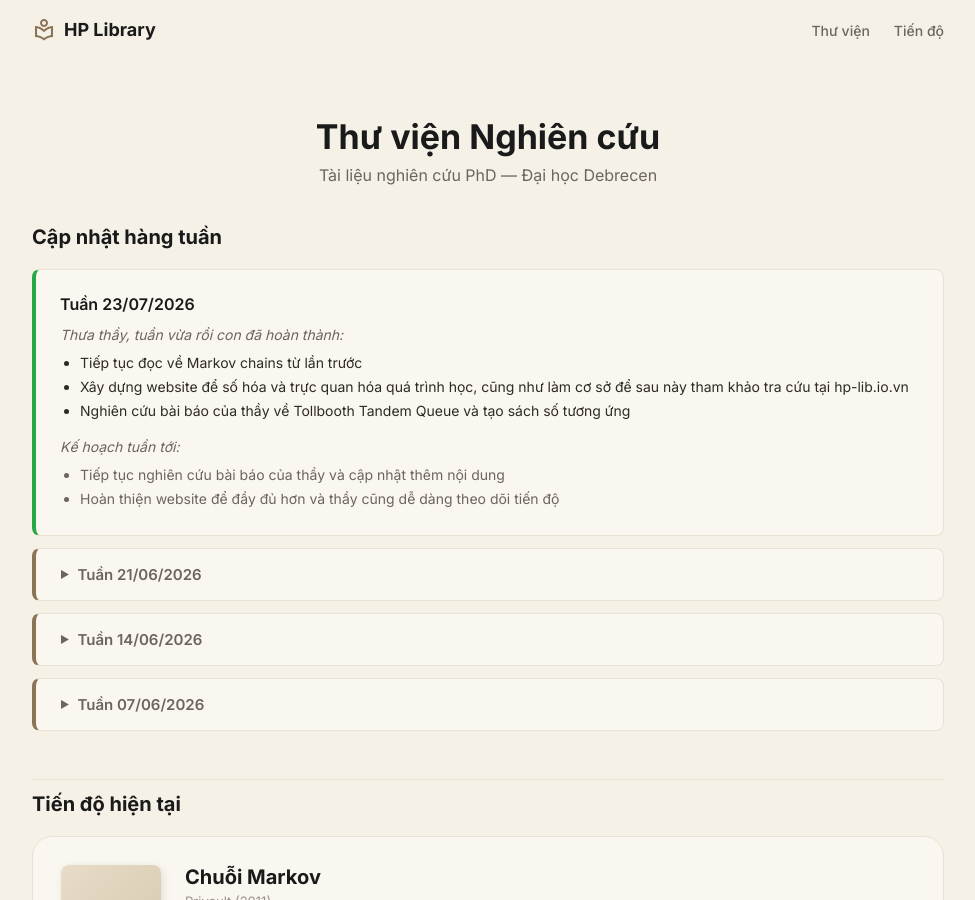
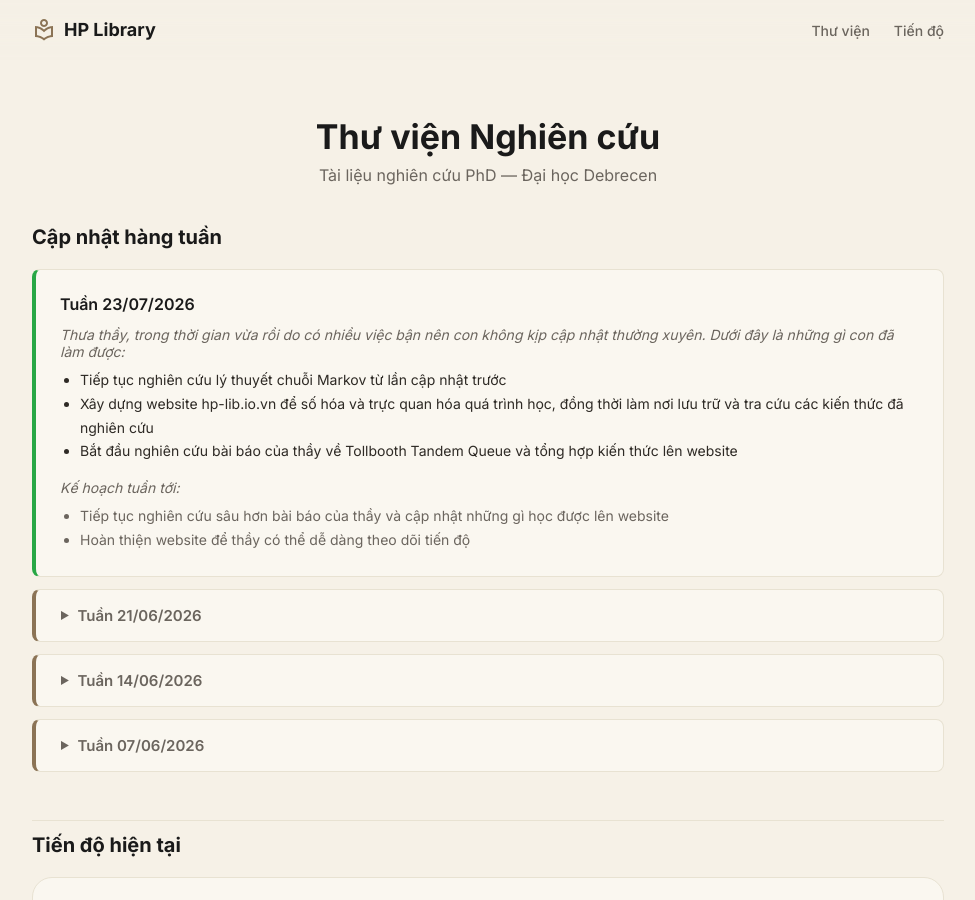
Before and after one commit to hoangphi01/hp-lib, a Jekyll site: the page built from index.html, in a window 1280 px wide and 900 px high. Shown: the whole window, without its empty margins (152-1127 px from the left). Built offline with Jekyll 4.4.1, drawn with Linux system fonts in a browser that asks for light colours.

Commit message:
fix: viết lại cập nhật 23/07 cho phù hợp khoảng cách thời gian
- Thêm field label tuỳ chỉnh thay vì hardcode "tuần vừa rồi"
- Viết lại nội dung đúng trọng tâm: nghiên cứu & học tập, website là nơi lưu trữ

```diff
--- a/_data/weekly.yml
+++ b/_data/weekly.yml
@@ -1,12 +1,13 @@
 # Mới nhất ở trên
 - week: "2026-07-23"
+  label: "Thưa thầy, trong thời gian vừa rồi do có nhiều việc bận nên con không kịp cập nhật thường xuyên. Dưới đây là những gì con đã làm được:"
   items:
-    - "Tiếp tục đọc về Markov chains từ lần trước"
-    - "Xây dựng website để số hóa và trực quan hóa quá trình học, cũng như làm cơ sở để sau này tham khảo tra cứu tại hp-lib.io.vn"
-    - "Nghiên cứu bài báo của thầy về Tollbooth Tandem Queue và tạo sách số tương ứng"
+    - "Tiếp tục nghiên cứu lý thuyết chuỗi Markov từ lần cập nhật trước"
+    - "Xây dựng website hp-lib.io.vn để số hóa và trực quan hóa quá trình học, đồng thời làm nơi lưu trữ và tra cứu các kiến thức đã nghiên cứu"
+    - "Bắt đầu nghiên cứu bài báo của thầy về Tollbooth Tandem Queue và tổng hợp kiến thức lên website"
   plan:
-    - "Tiếp tục nghiên cứu bài báo của thầy và cập nhật thêm nội dung"
-    - "Hoàn thiện website để đầy đủ hơn và thầy cũng dễ dàng theo dõi tiến độ"
+    - "Tiếp tục nghiên cứu sâu hơn bài báo của thầy và cập nhật những gì học được lên website"
+    - "Hoàn thiện website để thầy có thể dễ dàng theo dõi tiến độ"
 
 - week: "2026-06-21"
   items:
--- a/index.html
+++ b/index.html
@@ -21,7 +21,7 @@ title: "Thư viện Nghiên cứu"
       <div class="lib-weekly__card lib-weekly__card--latest">
         <h3 class="lib-weekly__date">Tuần {{ week_date }}</h3>
         {% if entry.items.size > 0 %}
-          <p class="lib-weekly__label">Thưa thầy, tuần vừa rồi con đã hoàn thành:</p>
+          <p class="lib-weekly__label">{{ entry.label | default: "Thưa thầy, tuần vừa rồi con đã hoàn thành:" }}</p>
           <ul class="lib-weekly__list">
             {% for item in entry.items %}
               <li>{{ item }}</li>
```
